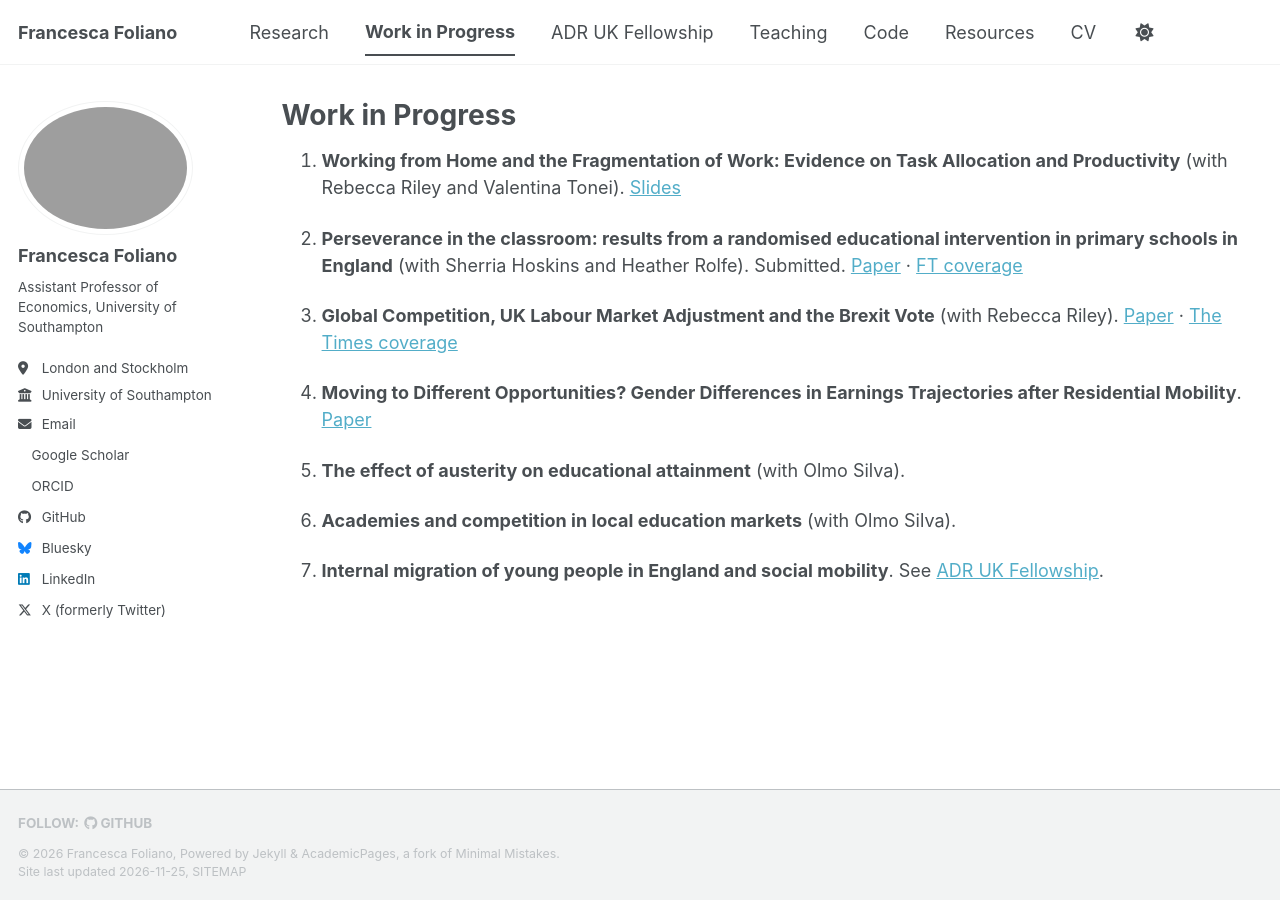
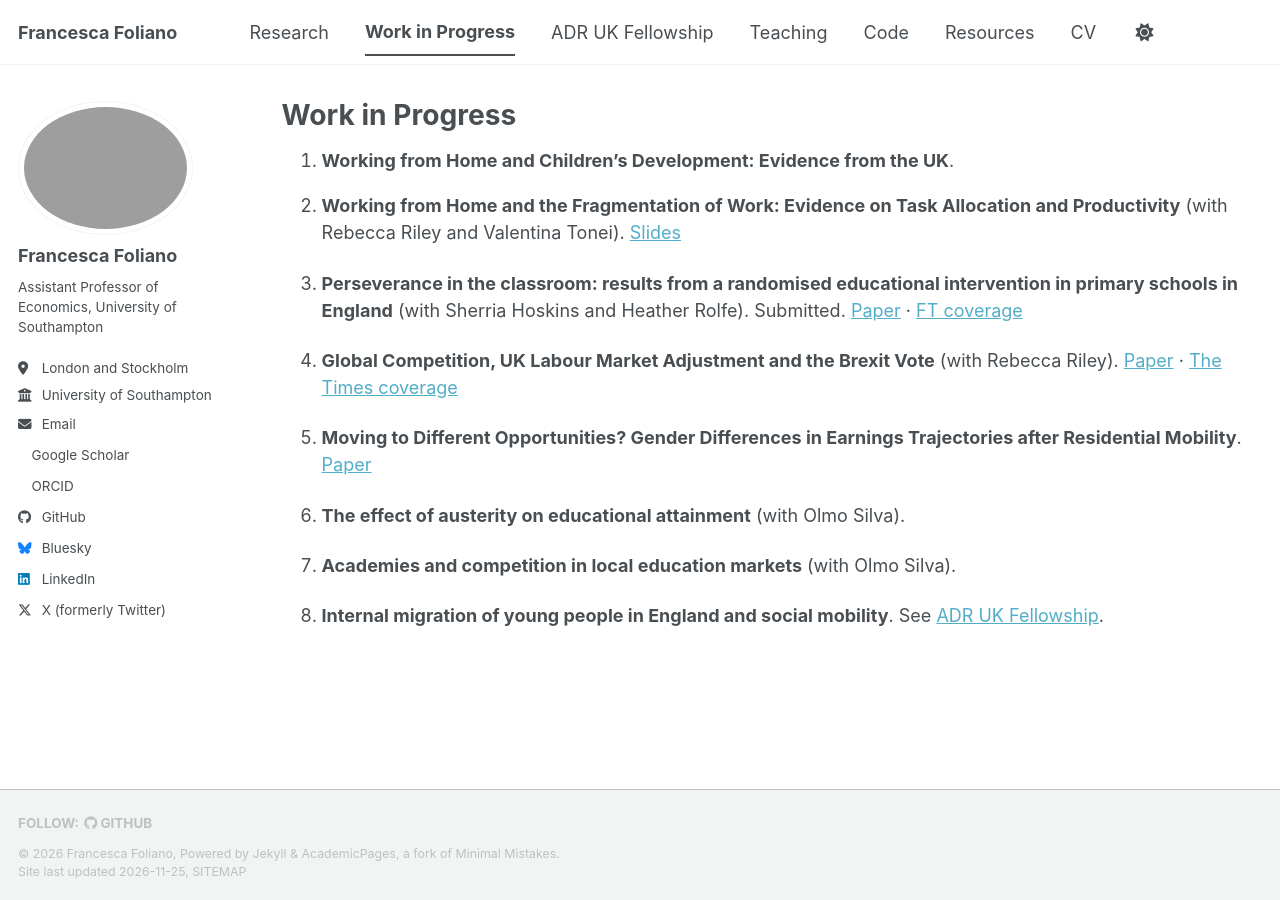
Before and after one commit to francescafoliano/francescafoliano.github.io, a Jekyll site: the page built from _pages/work-in-progress.md, in a window 1280 px wide. Built offline with Jekyll 4.4.1, drawn with Linux system fonts in a browser that asks for light colours; a script bundle is joined from its source files by our own code; a style sheet for code colours, icons or effects is not loaded.

Commit message:
Update work-in-progress.md

```diff
--- a/_pages/work-in-progress.md
+++ b/_pages/work-in-progress.md
@@ -4,17 +4,17 @@ title: "Work in Progress"
 permalink: /work-in-progress/
 author_profile: true
 ---
+1. **Working from Home and Children’s Development: Evidence from the UK**.
+2. **Working from Home and the Fragmentation of Work: Evidence on Task Allocation and Productivity** (with Rebecca Riley and Valentina Tonei). [Slides](/files/WFH_fragmentation_slides.pdf)
 
-1. **Working from Home and the Fragmentation of Work: Evidence on Task Allocation and Productivity** (with Rebecca Riley and Valentina Tonei). [Slides](/files/WFH_fragmentation_slides.pdf)
+3. **Perseverance in the classroom: results from a randomised educational intervention in primary schools in England** (with Sherria Hoskins and Heather Rolfe). Submitted. [Paper](https://swoba.hhs.se/hastel/abs/hastel2026_005.htm) · [FT coverage](https://www.ft.com/content/ad92da03-04e0-4320-97ba-00d448f344b0)
 
-2. **Perseverance in the classroom: results from a randomised educational intervention in primary schools in England** (with Sherria Hoskins and Heather Rolfe). Submitted. [Paper](https://swoba.hhs.se/hastel/abs/hastel2026_005.htm) · [FT coverage](https://www.ft.com/content/ad92da03-04e0-4320-97ba-00d448f344b0)
+4. **Global Competition, UK Labour Market Adjustment and the Brexit Vote** (with Rebecca Riley). [Paper](https://www.dropbox.com/scl/fi/ipysie0114fg690ed7k6r/IFSFeb24.pdf?rlkey=jpabz67va5tnebvcy795djdju&dl=0) · [The Times coverage](https://www.thetimes.co.uk/article/globalisation-not-to-blame-for-brexit-kvkbl07ms)
 
-3. **Global Competition, UK Labour Market Adjustment and the Brexit Vote** (with Rebecca Riley). [Paper](https://www.dropbox.com/scl/fi/ipysie0114fg690ed7k6r/IFSFeb24.pdf?rlkey=jpabz67va5tnebvcy795djdju&dl=0) · [The Times coverage](https://www.thetimes.co.uk/article/globalisation-not-to-blame-for-brexit-kvkbl07ms)
+5. **Moving to Different Opportunities? Gender Differences in Earnings Trajectories after Residential Mobility**. [Paper](https://www.dropbox.com/scl/fi/v2z9bgk0r6g1f7tc540vg/Moving_to_different_opportunities____Urbino.pdf?rlkey=1l534s4ouyo15a89y9h1oxdh2&dl=0)
 
-4. **Moving to Different Opportunities? Gender Differences in Earnings Trajectories after Residential Mobility**. [Paper](https://www.dropbox.com/scl/fi/v2z9bgk0r6g1f7tc540vg/Moving_to_different_opportunities____Urbino.pdf?rlkey=1l534s4ouyo15a89y9h1oxdh2&dl=0)
+6. **The effect of austerity on educational attainment** (with Olmo Silva).
 
-5. **The effect of austerity on educational attainment** (with Olmo Silva).
+7. **Academies and competition in local education markets** (with Olmo Silva).
 
-6. **Academies and competition in local education markets** (with Olmo Silva).
-
-7. **Internal migration of young people in England and social mobility**. See [ADR UK Fellowship](/adr-uk-fellowship/).
+8. **Internal migration of young people in England and social mobility**. See [ADR UK Fellowship](/adr-uk-fellowship/).
```
